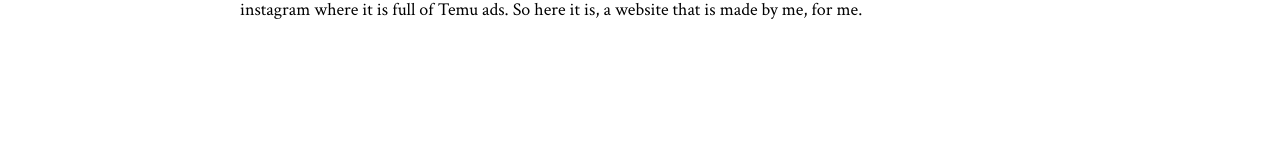
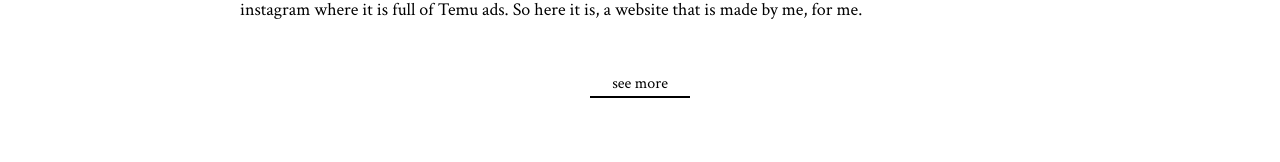
Before and after one commit to zlrkw11/zl-v2, a Next.js app: page /about in a window 1280 px wide. Shown: the part 560-722 px from the top of the page. Built offline with nearby package versions, Linux system fonts and the light colour scheme.

Commit message:
expander

```diff
--- a/app/about/page.tsx
+++ b/app/about/page.tsx
@@ -57,6 +57,9 @@ const About = () => {
           </p>
         </div>
       </div>
+      <div className="border-black border-b-2 text-center w-[100px] mt-12 transition duration-400 hover:border-red-600">
+        see more
+      </div>
     </div>
   );
 };
```
